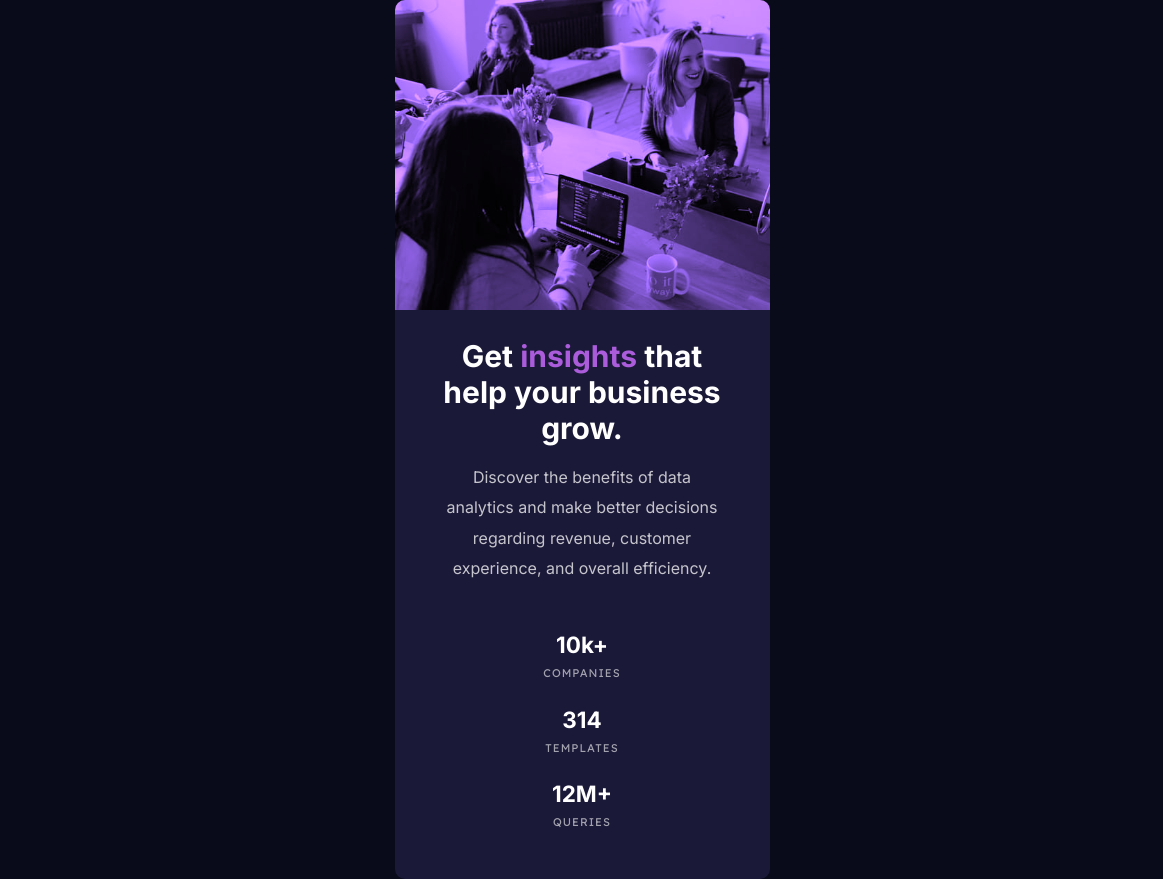
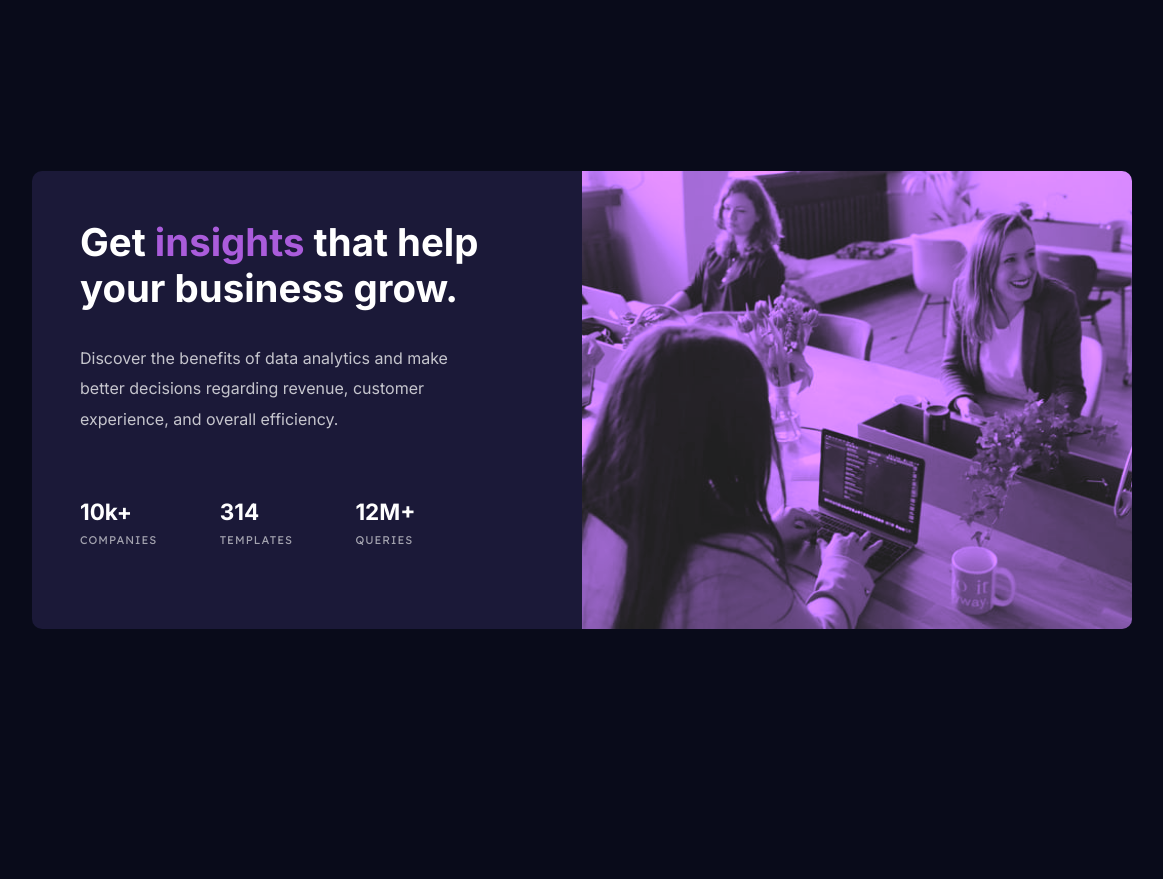
Before and after one commit to taavi80/stats-preview-card-component, a plain HTML site: page index.html in a window 1536 px wide. Shown: the whole page, without its empty margins (186-1349 px from the left). After the commit the page ends 800 px from the top, so only its background shows below. Drawn offline with Linux system fonts and the light colour scheme.

Commit message:
added desktop design

```diff
--- /dev/null
+++ b/css/style.css
@@ -0,0 +1,104 @@
+:root {
+  --Very-dark-blue: hsl(233, 47%, 7%);
+  --Dark-desaturated-blue: hsl(244, 38%, 16%);
+  --Soft-violet: hsl(277, 64%, 61%);
+  --White: hsl(0, 0%, 100%);
+  --Slightly-transparent-white: hsla(0, 0%, 100%, 0.75);
+  --Slightly-transparent-white2: hsla(0, 0%, 100%, 0.6);
+}
+* {
+  margin: 0;
+  padding: 0;
+  box-sizing: border-box;
+}
+body {
+  min-height: 100vh;
+  background-color: var(--Very-dark-blue);
+  color: var(--White);
+  font-size: 15px;
+  font-family: "Inter", sans-serif;
+  display: grid;
+  place-content: center;
+}
+.card {
+  max-width: 375px;
+  background-color: var(--Dark-desaturated-blue);
+  text-align: center;
+  border-radius: 10px;
+  overflow: hidden;
+}
+img {
+  width: 100%;
+  filter: brightness(50%) sepia(1) hue-rotate(589deg) saturate(390.5%)
+    invert(10%) brightness(121%);
+}
+main {
+  padding: 1.5rem;
+}
+main h1 {
+  max-width: 310px;
+  margin: 0 auto 1rem;
+}
+h1 span {
+  color: var(--Soft-violet);
+}
+main .top-container p {
+  max-width: 275px;
+  color: var(--Slightly-transparent-white);
+  font-size: 1rem;
+  line-height: 1.9;
+  margin: 0 auto 3rem;
+}
+main .bottom-container div {
+  margin-bottom: 1.6rem;
+}
+.bottom-container h2 {
+  margin-bottom: 0.5rem;
+}
+.bottom-container p {
+  color: var(--Slightly-transparent-white2);
+  font-family: "Lexend Deca", sans-serif;
+  font-size: 0.7rem;
+  letter-spacing: 1px;
+  text-transform: uppercase;
+}
+
+@media (min-width: 1440px) {
+  .card {
+    min-width: 1100px;
+    text-align: initial;
+    display: grid;
+    grid-template: "main picture" / 1fr 1fr;
+  }
+  picture {
+    grid-area: picture;
+  }
+  main {
+    grid-area: main;
+    padding: 3rem 0 0 3rem;
+  }
+  main h1,
+  main .top-container p {
+    margin-left: 0;
+  }
+  main h1 {
+    max-width: 410px;
+    font-size: 2.4rem;
+    margin-bottom: 2rem;
+  }
+  main .top-container p {
+    max-width: 375px;
+    margin-bottom: 4rem;
+  }
+  img {
+    width: 100%;
+    height: 100%;
+    object-fit: cover;
+  }
+  main .bottom-container {
+    display: flex;
+  }
+  .bottom-container div {
+    margin-right: 3.9rem;
+  }
+}
--- a/index.html
+++ b/index.html
@@ -4,13 +4,11 @@
     <meta charset="UTF-8" />
     <meta http-equiv="X-UA-Compatible" content="IE=edge" />
     <meta name="viewport" content="width=device-width, initial-scale=1.0" />
-
-    <title>Stats preview card component</title>
     <link
       rel="icon"
       type="image/png"
       sizes="32x32"
-      href="./images/favicon-32x32.png"
+      href="images/favicon-32x32.png"
     />
     <link rel="preconnect" href="https://fonts.googleapis.com" />
     <link rel="preconnect" href="https://fonts.gstatic.com" crossorigin />
@@ -18,78 +16,8 @@
       href="https://fonts.googleapis.com/css2?family=Inter:wght@400;700&family=Lexend+Deca&display=swap"
       rel="stylesheet"
     />
-    <style>
-      :root {
-        --Very-dark-blue: hsl(233, 47%, 7%);
-        --Dark-desaturated-blue: hsl(244, 38%, 16%);
-        --Soft-violet: hsl(277, 64%, 61%);
-
-        --White: hsl(0, 0%, 100%);
-        --Slightly-transparent-white: hsla(0, 0%, 100%, 0.75);
-        --Slightly-transparent-white2: hsla(0, 0%, 100%, 0.6);
-      }
-      * {
-        margin: 0;
-        padding: 0;
-        box-sizing: border-box;
-      }
-      body {
-        min-height: 100vh;
-        background-color: var(--Very-dark-blue);
-        color: var(--White);
-        font-size: 15px;
-        font-family: "Inter", sans-serif;
-        display: grid;
-        place-content: center;
-      }
-      .card {
-        max-width: 375px;
-        background-color: var(--Dark-desaturated-blue);
-        text-align: center;
-        border-radius: 10px;
-        overflow: hidden;
-      }
-      img {
-        width: 100%;
-        filter: brightness(50%) sepia(1) hue-rotate(579deg) saturate(390.5%)
-          brightness(121%);
-      }
-      main {
-        padding: 1.5rem;
-      }
-      main h1 {
-        max-width: 310px;
-        margin: 0 auto 1rem;
-      }
-      h1 span {
-        color: var(--Soft-violet);
-      }
-      main .top-container p {
-        max-width: 275px;
-        color: var(--Slightly-transparent-white);
-        font-size: 1rem;
-        line-height: 1.9;
-        margin: 0 auto 3rem;
-      }
-      main .bottom-container div {
-        margin-bottom: 1.6rem;
-      }
-      .bottom-container h2 {
-        margin-bottom: 0.5rem;
-      }
-      .bottom-container p {
-        color: var(--Slightly-transparent-white2);
-        font-family: "Lexend Deca", sans-serif;
-        font-size: 0.7rem;
-        letter-spacing: 1px;
-        text-transform: uppercase;
-      }
-
-      @media (min-width: 1440px) {
-        body {
-        }
-      }
-    </style>
+    <link rel="stylesheet" href="css/style.css" />
+    <title>Stats preview card component</title>
   </head>
   <body>
     <div class="card">
@@ -117,15 +45,15 @@
           </p>
         </div>
         <div class="bottom-container">
-          <div class="comp">
+          <div>
             <h2>10k+</h2>
             <p>companies</p>
           </div>
-          <div class="temp">
+          <div>
             <h2>314</h2>
             <p>templates</p>
           </div>
-          <div class="queries">
+          <div>
             <h2>12M+</h2>
             <p>queries</p>
           </div>
```
